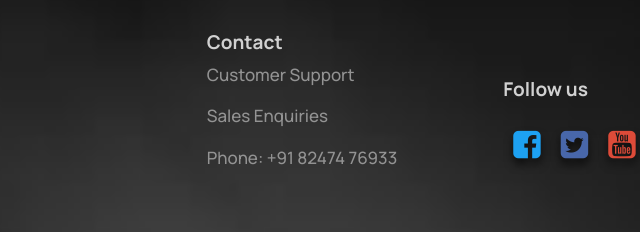
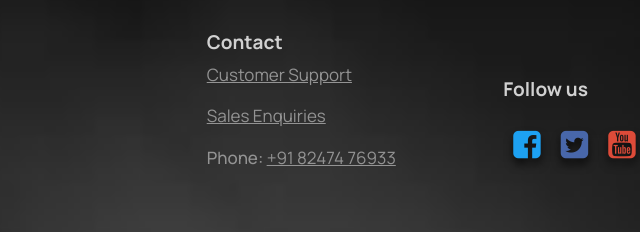
Before and after one commit to sree-gaya3/XMachines, a plain HTML site: page index.html in a window 1280 px wide. Shown: the part 1142-1374 px from the top of the page, 334-974 px from the left. Drawn offline with Linux system fonts and the light colour scheme.

Commit message:
Added links

```diff
--- a/index.html
+++ b/index.html
@@ -83,9 +83,9 @@
             </div>
             <div class="contact mt-5">
               <h6>Contact</h6>
-              <p><a href="mailto:support@xmachines.ai"></a>Customer Support</p>
-              <p><a href="mailto:sales@xmachines.ai"></a>Sales Enquiries</p>
-              <p>Phone: <a href="tel:082474 76933" class="cont-phone"></a>+91 82474 76933</p>
+              <p class="contact-link"><a href="mailto:support@xmachines.ai">Customer Support</a></p>
+              <p class="contact-link"><a href="mailto:sales@xmachines.ai">Sales Enquiries</a></p>
+              <p class="contact-link">Phone: <a href="tel:082474 76933" class="cont-phone">+91 82474 76933</a></p>
             </div>
           </div>
         </div>
--- a/styles.css
+++ b/styles.css
@@ -122,11 +122,16 @@ dbe4e7
   font-size: 17px;
   color: #939393;
 }
-.part2 p a{
+.contact-link {
   font-family: 'Manrope-SemiBold';
   font-size: 17px;
   color: #939393;
 }
+
+.contact-link a {
+  color: inherit;
+}
+
 
 .part3 .links a {
   font-family: "Manrope-Bold";
```
